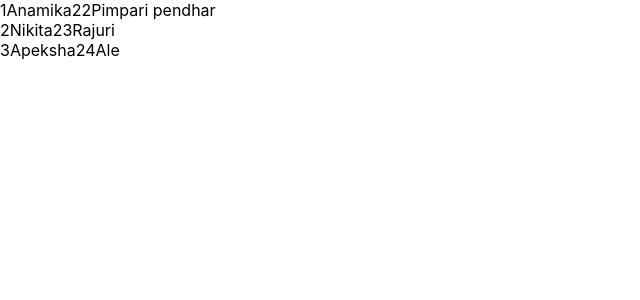
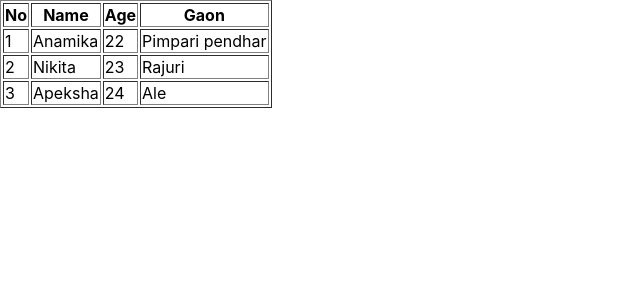
Before and after one commit to Anamika2424/second-project, a React (Create React App) app: page / in a window 1280 px wide. Shown: the top 300 px of the page, without its empty margins (0-640 px from the left). Built offline with nearby package versions, Linux system fonts and the light colour scheme.

Commit message:
array of object in table format

```diff
--- a/src/App.js
+++ b/src/App.js
@@ -12,17 +12,29 @@ function App() {
   ]);
   return (
     <div>
+      < table border={1}>
+        <thead>
+          <tr>
+            <th>No</th>
+            <th>Name</th>
+            <th>Age</th>
+            <th>Gaon</th>
+          </tr>
+        </thead>
+        <tbody>
     {student.map((student)=>(
-      <div key={student.id}>
-        <span>{student.id}</span>
-        <span>{student.name}</span>
-        <span >{student.age}</span>
-        <span>{student.gaon}</span>
+      <tr key={student.id}>
+        <td>{student.id}</td>
+        <td>{student.name}</td>
+        <td >{student.age}</td>
+        <td>{student.gaon}</td>
 
-      </div>
+      </tr>
 
     )
   )}
+  </tbody>
+  </table>
     </div>
   );
 }
```
